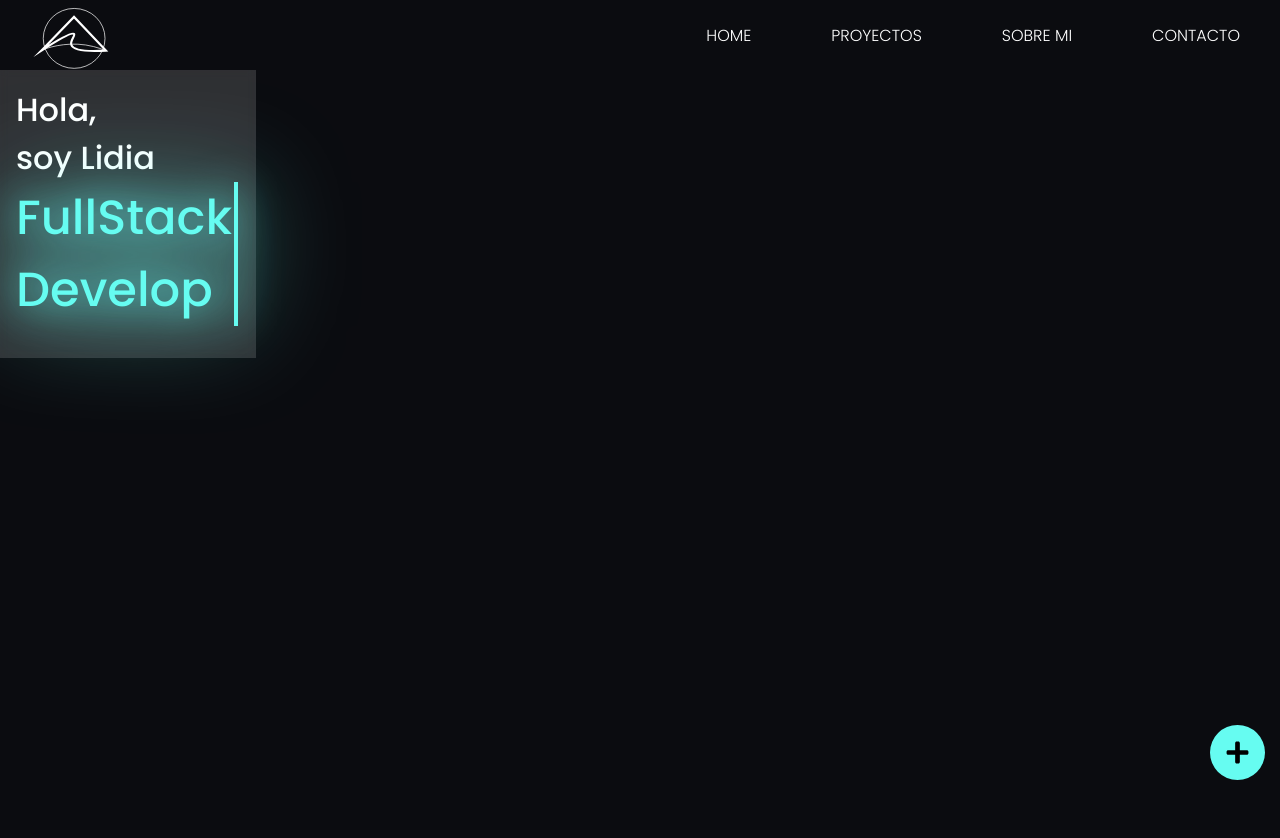
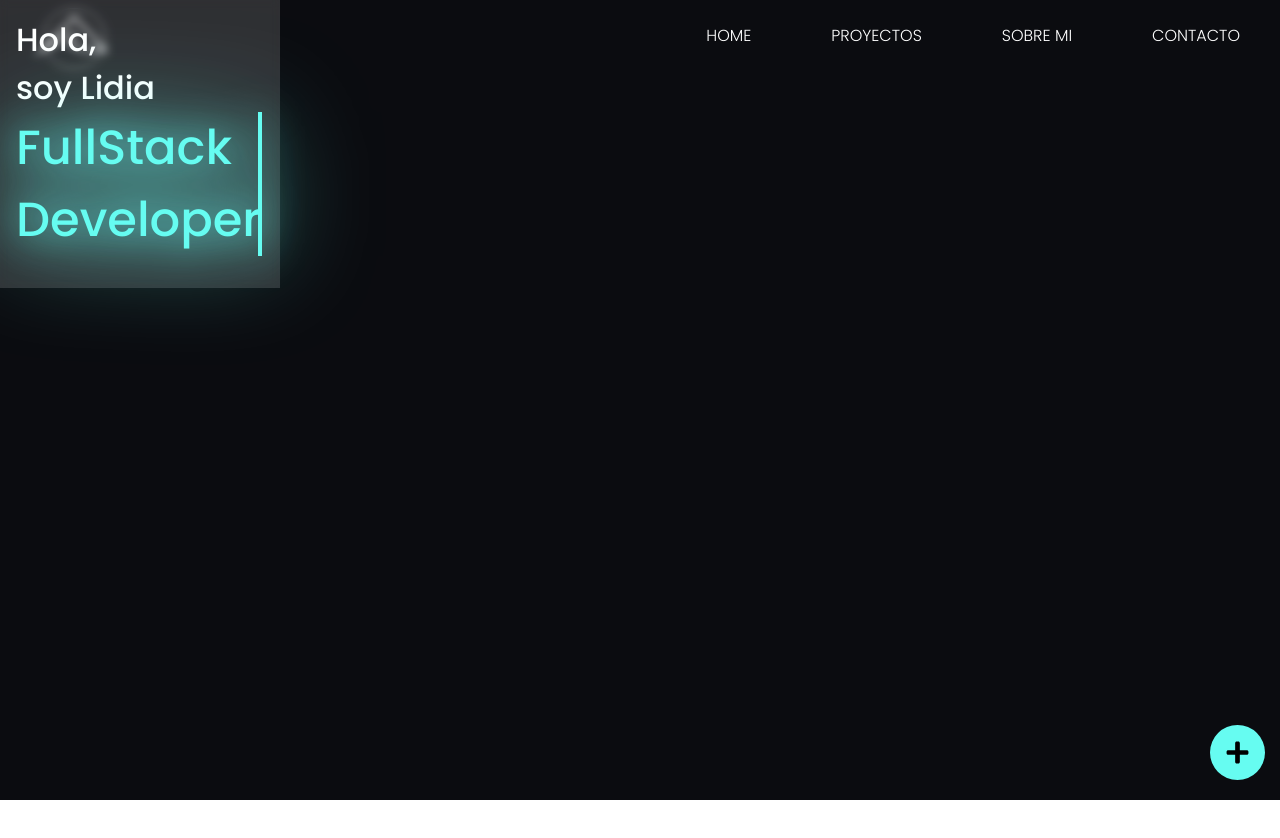
Before and after one commit to LidiaLG/Portfolio, a React (Vite) app: page /home in a window 1280 px wide. Shown: the top 838 px of the page. After the commit the page ends 800 px from the top, so only its background shows below. Built offline with nearby package versions, Linux system fonts and the light colour scheme.

Commit message:
finished header styles

```diff
--- a/src/App.jsx
+++ b/src/App.jsx
@@ -1,17 +1,13 @@
 import './App.css';
 import Router from './Route/Router';
-import Header from "./components/Navigation/Header";
-import Layout from './components/Layout';
 import Medias from "./components/Navigation/Medias";
-
-
+import Header from './components/Navigation/Header';
 
 function App() {
   return (
     <>
       <Header/>
       <Router>
-      <Layout/>
       </Router>
       <Medias/>
     </>
--- a/src/components/Navigation/Header.jsx
+++ b/src/components/Navigation/Header.jsx
@@ -1,7 +1,7 @@
 import React, {useState} from 'react';
 import styled from 'styled-components';
 import Logo from '../../assets/Logo.svg';
-import {FaBars} from 'react-icons/fa';
+import {FaBars, FaTimes} from 'react-icons/fa';
 
 
 
@@ -13,26 +13,26 @@ const Header = () => {
       <Wrapper>
         <LogoContainer src={Logo} alt="logo"/>
         <Burger onClick={() => setShowBurgerMenu(!showBurgerMenu)}>
-          <FaBars/>
+          {showBurgerMenu ? <FaTimes/> : <FaBars/>}
         </Burger>
         <Menu open={showBurgerMenu}>
           <MenuItem>
-            <MenuItemLink>
+            <MenuItemLink href="/home"onClick={() => setShowBurgerMenu(!showBurgerMenu)}>
               HOME
             </MenuItemLink>
           </MenuItem>
           <MenuItem>
-            <MenuItemLink>
+            <MenuItemLink href="/proyectos" onClick={() => setShowBurgerMenu(!showBurgerMenu)}>
               PROYECTOS
             </MenuItemLink>
           </MenuItem>
           <MenuItem>
-            <MenuItemLink>
+            <MenuItemLink href="/sobremi" onClick={() => setShowBurgerMenu(!showBurgerMenu)}>
               SOBRE MI
             </MenuItemLink>
           </MenuItem>
           <MenuItem>
-            <MenuItemLink>
+            <MenuItemLink href="/contacto" onClick={() => setShowBurgerMenu(!showBurgerMenu)}>
               CONTACTO
             </MenuItemLink>
           </MenuItem>
@@ -45,6 +45,7 @@ const Header = () => {
 export default Header
 
 export const ContainerHeader = styled.div`
+  position: fixed;
   width: 100%;
   height: 70px;
   background-color: #0B0C10;
@@ -72,7 +73,7 @@ export const Menu = styled.ul`
   justify-content: space-between;
   list-style: none;
 
-  @media(max-width: 960px){
+  @media(max-width: 768px){
     background-color: #0B0C10;
     position: absolute;
     top: 70px;
@@ -88,8 +89,7 @@ export const Menu = styled.ul`
 
 export const MenuItem = styled.li`
   height: 100%;
-
-  @media(max-width: 960px){
+  @media(max-width: 768px){
     width: 100%;
     height: 70px;
     display: flex;
@@ -109,14 +109,16 @@ export const MenuItemLink = styled.a`
   font-weight: 300;
   cursor: pointer;
   transition: 0.5s all ease;
+  text-decoration: none;
 
   &:hover{
-    color: black;
-    background-color: #66FCF1;
+    color: #66FCF1;
+    filter: drop-shadow(0 0 20px #66FCF1) drop-shadow(0 0 50px #66FCF1);
     transition: 0.5s all ease;
+    backdrop-filter: blur(10px);
   }
 
-  @media(max-width: 960px){
+  @media(max-width: 768px){
     width: 100%;
   }
 `;
@@ -125,15 +127,15 @@ export const Burger = styled.div`
   display: none;
   height: 100%;
 
-  @media(max-width: 960px){
+  @media(max-width: 768px){
     display: flex;
     align-items: center;
     cursor: pointer;
 
     svg{
       fill: #66FCF1;
-      margin-right: 0.5rem;
-      font-size: 2em;
+      margin-right: 1rem;
+      font-size: 3em;
     }
   }
 `
--- a/src/components/Navigation/Medias.jsx
+++ b/src/components/Navigation/Medias.jsx
@@ -92,7 +92,7 @@ export const MediaContainer = styled.div`
     }
 
 @media (max-width: 768px){
-        left: 20px;
+        left: 5px;
     .btnPlus{
         width: 40px;
         height: 40px;
--- a/src/components/Utils/Title.jsx
+++ /dev/null
@@ -1,56 +0,0 @@
-import React from 'react';
-import styled from 'styled-components';
-
-const Title = () => {
-  return (
-    <>
-    <TitleContainer>
-      <p className='presentationTitle'>Hola,<br/> soy Lidia</p>
-      <span className='animationTitle' data-text="FullStack Develop">FullStack Develop</span>
-    </TitleContainer>
-    </>
-  )
-}
-
-export default Title
-
-export const TitleContainer = styled.div`
-  display: flex;
-  flex-direction: column;
-  width: 16rem;
-  height: 18rem;
-  padding: 1rem;
-  background-color: rgba(255, 255, 255, .15);
-  backdrop-filter: blur(5px);
-  .presentationTitle{
-    color: white;
-    font-size: 2em;
-  }
-  .animationTitle{
-    position: relative;
-    font-size: 3em;
-    color: #222;
-}
-
-.animationTitle::before{
-    content: attr(data-text);
-    position: absolute;
-    color: #66FCF1;
-    width: 200px;
-    overflow: hidden;
-    white-space: wrap;
-    border-right: 4px solid #66FCF1;
-    animation: animate 8s linear infinite;
-    filter: drop-shadow(0 0 20px #66FCF1) drop-shadow(0 0 50px #66FCF1);
-}
-
-@keyframes animate{
-    0%,10%,100%{
-    width: 0;
-    }
-
-    70%,90%{
-    width: 100%;
-    }
-}
-`
--- a/src/components/Views/Home.jsx
+++ b/src/components/Views/Home.jsx
@@ -1,22 +1,76 @@
-import React from 'react';
-import Title from '../Utils/Title';
-import styled from 'styled-components';
+import React from "react";
+import styled from "styled-components";
 
 const Home = () => {
   return (
-    <HomeContainer>
-      <Title/>
-    </HomeContainer>
-  )
-}
+    <>
+      <HomeContainer>
+        <Title>
+          <p className="presentationTitle">
+            Hola,
+            <br /> soy Lidia
+          </p>
+          <span className="animationTitle" data-text="FullStack Developer">
+            FullStack Developer
+          </span>
+        </Title>
+      </HomeContainer>
+    </>
+  );
+};
 
-export default Home
+export default Home;
 
 export const HomeContainer = styled.div`
   height: 100vh;
-  background-color: #0B0C10;
-  @media (max-width: 768px){
+  background-color: #0b0c10;
+  z-index: -10;
+  @media (max-width: 768px) {
     display: grid;
     place-items: center;
   }
 `;
+
+export const Title = styled.div`
+  display: flex;
+  flex-direction: column;
+  width: 17.5rem;
+  height: 18rem;
+  padding: 1rem;
+  background-color: rgba(255, 255, 255, 0.15);
+  backdrop-filter: blur(5px);
+  .presentationTitle {
+    color: white;
+    font-size: 2em;
+  }
+  .animationTitle {
+    position: relative;
+    font-size: 3em;
+    color: #222;
+  }
+
+  .animationTitle::before {
+    content: attr(data-text);
+    position: absolute;
+    color: #66fcf1;
+    width: 200px;
+    overflow: hidden;
+    white-space: wrap;
+    border-right: 4px solid #66fcf1;
+    animation: animate 8s linear infinite;
+    filter: drop-shadow(0 0 20px #66fcf1) drop-shadow(0 0 50px #66fcf1);
+  }
+
+  @keyframes animate {
+    0%,
+    10%,
+    100% {
+      width: 0;
+    }
+
+    70%,
+    90% {
+      width: 100%;
+    }
+  }
+`;
--- a/src/components/Views/SobreMi.jsx
+++ b/src/components/Views/SobreMi.jsx
@@ -23,6 +23,8 @@ export const AboutMeContainer = styled.div`
     background: #0B0C10;
     width: 100%;
     height: 100vh;
+    display: grid;
+    place-items: center;
 
     .containerImgandText{
     width: 70%;
```
